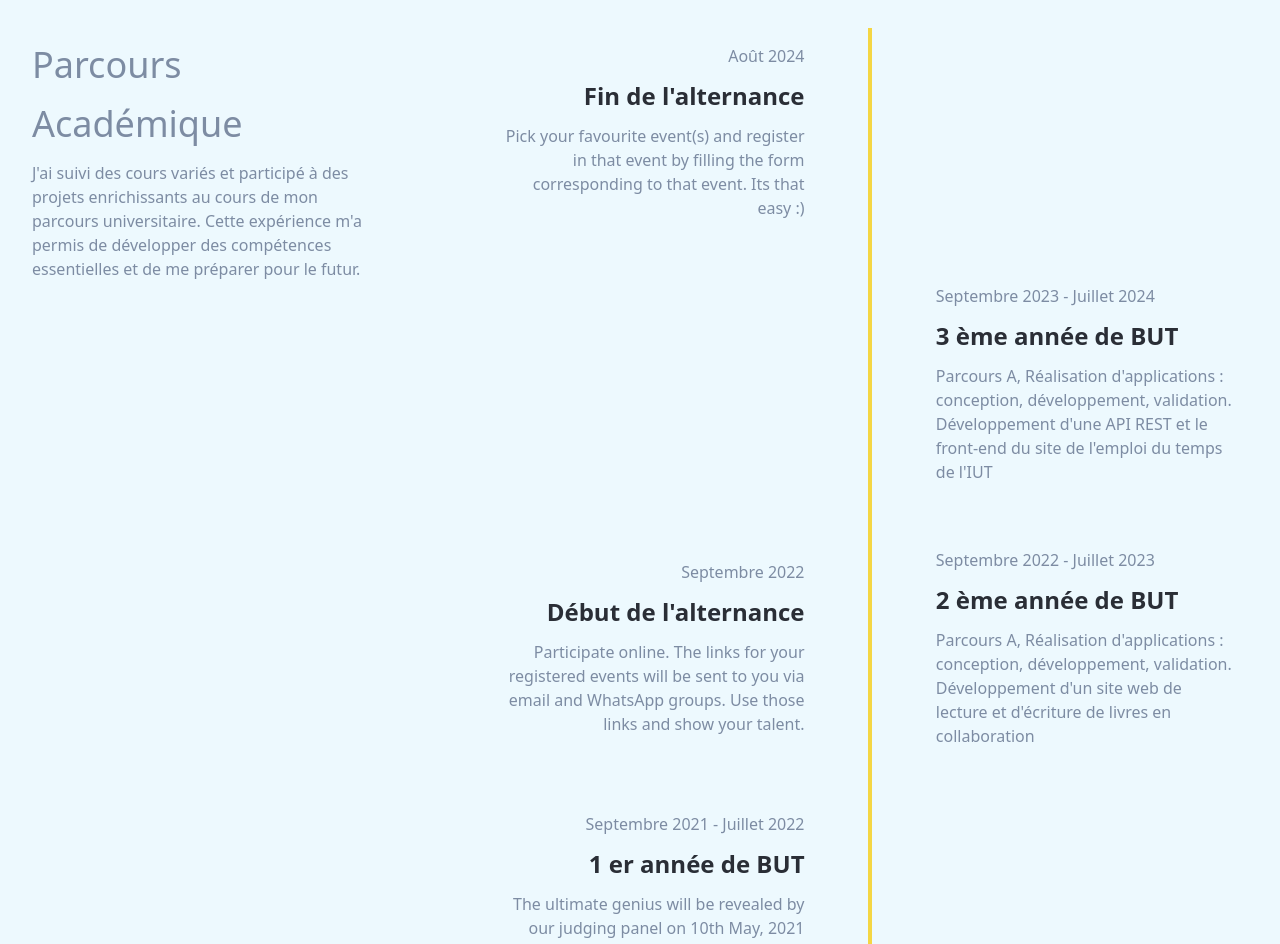
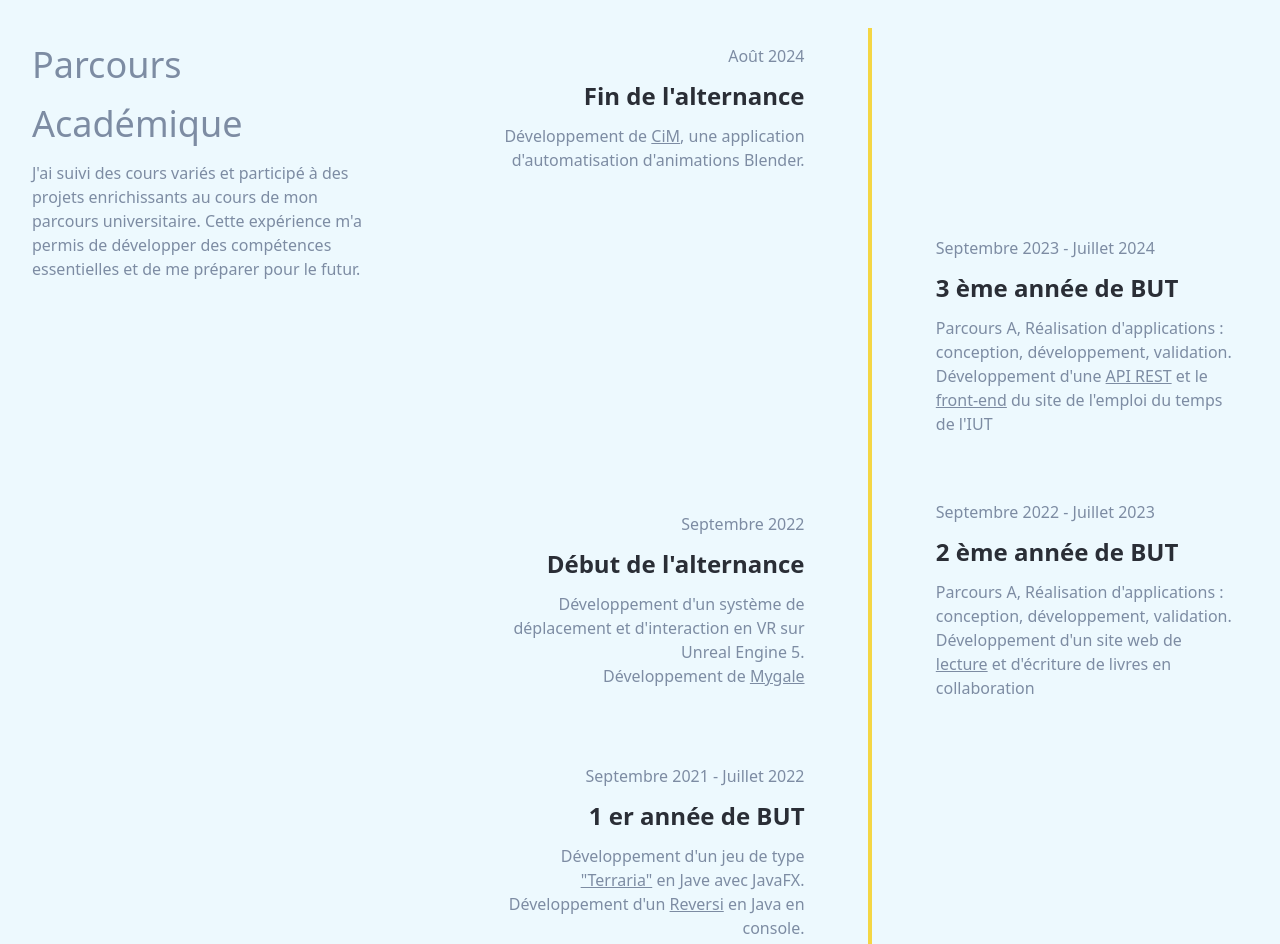
Before and after one commit to THEfireZz/THEfireZz.github.io, an Angular app: page /formation in a window 1280 px wide. Shown: the part 200-1144 px from the top of the page. Built offline with nearby package versions, Linux system fonts and the light colour scheme.

Commit message:
new timeline description

```diff
--- a/src/app/components/pages/formation/formation.component.html
+++ b/src/app/components/pages/formation/formation.component.html
@@ -27,9 +27,7 @@
                                 <p class="mb-3 text-base text-yellow-300">Août 2024</p>
                                 <h4 class="mb-3 font-bold text-lg md:text-2xl text-primary">Fin de l'alternance</h4>
                                 <p class="text-sm md:text-base leading-snug text-gray-50 text-opacity-100">
-                                    Pick your favourite event(s) and register in that event by filling the form
-                                    corresponding to that
-                                    event. Its that easy :)
+                                   Développement de <a href="#" class="underline">CiM</a>, une application d'automatisation d'animations Blender.
                                 </p>
                             </div>
                         </div>
@@ -40,7 +38,7 @@
                                 <h4 class="mb-3 font-bold text-lg md:text-2xl text-primary">3 ème année de BUT</h4>
                                 <p class="text-sm md:text-base leading-snug text-gray-50 text-opacity-100">
                                     Parcours A, Réalisation d'applications : conception, développement, validation.<br/>
-                                    Développement d'une API REST et le front-end du site de l'emploi du temps de l'IUT
+                                    Développement d'une <a href="#" class="underline">API REST</a> et le <a href="#" class="underline">front-end</a> du site de l'emploi du temps de l'IUT
                                 </p>
                             </div>
                         </div>
@@ -50,8 +48,8 @@
                                 <p class="mb-3 text-base text-yellow-300">Septembre 2022</p>
                                 <h4 class="mb-3 font-bold text-lg md:text-2xl text-primary">Début de l'alternance</h4>
                                 <p class="text-sm md:text-base leading-snug text-gray-50 text-opacity-100">
-                                    Participate online. The links for your registered events will be sent to you via
-                                    email and WhatsApp groups. Use those links and show your talent.
+                                    Développement d'un système de déplacement et d'interaction en VR sur Unreal Engine 5.<br/>
+                                    Développement de  <a href="#" class="underline">Mygale</a>
                                 </p>
                             </div>
 
@@ -62,7 +60,7 @@
                                 <h4 class="mb-3 font-bold text-lg md:text-2xl text-primary">2 ème année de BUT</h4>
                                 <p class="text-sm md:text-base leading-snug text-gray-50 text-opacity-100">
                                     Parcours A, Réalisation d'applications : conception, développement, validation. <br/>
-                                    Développement d'un site web de lecture et d'écriture de livres en collaboration
+                                    Développement d'un site web de <a href="#" class="underline">lecture</a> et d'écriture de livres en collaboration
 
                                 </p>
                             </div>
@@ -73,9 +71,8 @@
                                 <p class="mb-3 text-base text-yellow-300">Septembre 2021 - Juillet 2022</p>
                                 <h4 class="mb-3 font-bold text-lg md:text-2xl text-primary">1 er année de BUT</h4>
                                 <p class="text-sm md:text-base leading-snug text-gray-50 text-opacity-100">
-                                    The ultimate genius will be revealed by our judging panel on 10th May, 2021 and the
-                                    resukts will be
-                                    announced on the whatsapp groups and will be mailed to you.
+                                    Développement d'un jeu de type  <a href="#" class="underline">"Terraria"</a> en Jave avec JavaFX. <br/>
+                                    Développement d'un <a href="#" class="underline">Reversi</a> en Java en console.
                                 </p>
                             </div>
                         </div>
```
